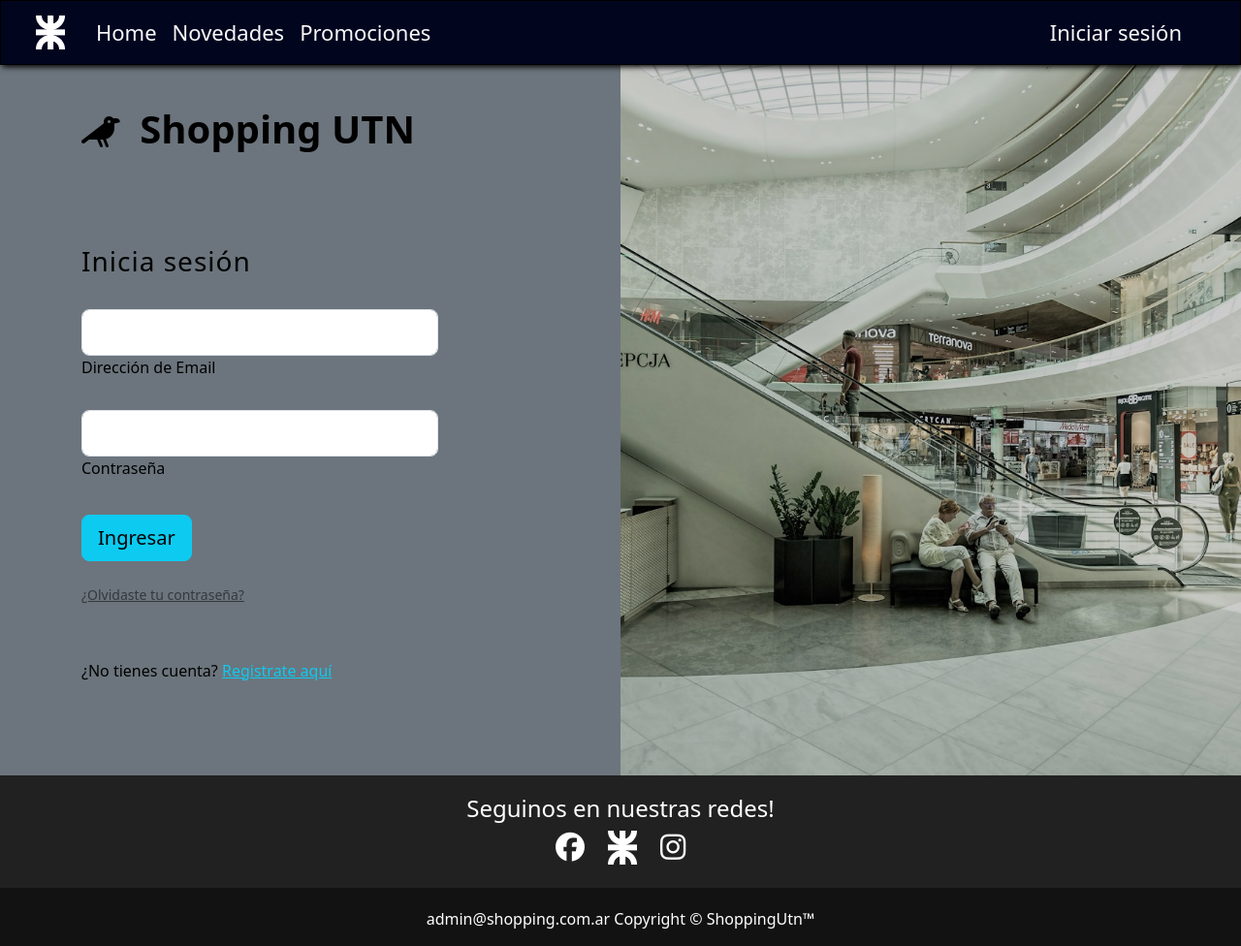
After one commit to LucaOlivieri03/tp-entornos, a PHP site: page /sesion.php in a window 1280 px wide. The commit adds this page. Shown: the whole page at 97% size. Run offline with PHP 8.4, Linux system fonts and the light colour scheme; some libraries are stand-ins or nearby versions.

Commit message:
Se empezó inicio de sesión, se agrupó a la navbar en un header dentro de la funcion navbarfooter

```diff
--- /dev/null
+++ b/estiloses.css
@@ -0,0 +1,27 @@
+
+
+.critemses {
+    background-size: cover;
+    background-position: center;
+    height: 100vh;
+    filter: brightness(80%);
+}
+
+.crs1 {
+    background-image: url(source/shopping1.jpg);
+}
+
+.crs2 {
+    background-image: url(source/shopping2.jpg);
+}
+
+.crs3 {
+    background-image: url(source/shopping3.jpg);
+}
+
+
+@media (max-width: 767px) {
+    .critemses {
+        display: none;
+    }
+}
--- a/navbarfooter.php
+++ b/navbarfooter.php
@@ -2,7 +2,7 @@
 
 function navbar(){
     echo <<<"HTML"
-
+    <header>
     <nav class="navbar navbar-expand-lg bg-body-tertiary fixed-top py-0">
     <div class="container-fluid contenedornavbar py-2"> <!-- NO CIERRA -->
       <a class="navbar-brand mx-lg-4" href="#"><img width="30px" src="source/logoutn.png"></a>
@@ -25,6 +25,7 @@ function navbar(){
       </div>
     </div>
   </nav>
+  </header>
   HTML;
 
 };
--- /dev/null
+++ b/sesion.php
@@ -0,0 +1,87 @@
+
+<html lang="es">
+<head>
+    <meta charset="UTF-8">
+    <meta name="viewport" content="width=device-width, initial-scale=1.0">
+    <title>Inicio sesión</title>
+    <link rel="icon" href="source/logoutn.png" type="image/png">
+    <link rel="stylesheet" href="estiloses.css">
+    <link rel="stylesheet" href="estilogeneral.css">
+    <link href="https://cdn.jsdelivr.net/npm/bootstrap@5.3.2/dist/css/bootstrap.min.css" rel="stylesheet" integrity="sha384-T3c6CoIi6uLrA9TneNEoa7RxnatzjcDSCmG1MXxSR1GAsXEV/Dwwykc2MPK8M2HN" crossorigin="anonymous">
+    <script src="https://kit.fontawesome.com/735bc52976.js" crossorigin="anonymous"></script>
+</head>
+
+<body>
+
+<!-- Navbar  -->
+<?php
+include_once "navbarfooter.php";  /* NO ANDA */
+    navbar();
+?>
+
+<!--login-->
+<section class="vh-100">
+    <div class="container-fluid">
+        <div class="row bg-secondary">
+            <div class="col-sm-6 text-black">
+
+                <div class="px-5 ms-xl-4 py-5">
+                <i class="fas fa-crow fa-2x me-3 pt-5 mt-xl-4""></i>
+                <span class="h1 fw-bold mb-0">Shopping UTN</span>
+                </div>
+
+                <div class="d-flex align-items-center h-custom-2 px-5 ms-xl-4 mt-5 pt-5 pt-xl-0 mt-xl-n5">
+
+                <form style="width: 23rem;">
+
+                    <h3 class="fw-normal mb-3 pb-3" style="letter-spacing: 1px;">Inicia sesión</h3>
+
+                    <div data-mdb-input-init class="form-outline mb-4">
+                    <input type="email" id="mailinicio" class="form-control form-control-lg" />
+                    <label class="form-label" for="mailinicio">Dirección de Email</label>
+                    </div>
+
+                    <div data-mdb-input-init class="form-outline mb-4">
+                    <input type="password" id="pswinicio" class="form-control form-control-lg" />
+                    <label class="form-label" for="pswinicio">Contraseña</label>
+                    </div>
+
+                    <div class="pt-1 mb-4">
+                    <button data-mdb-button-init data-mdb-ripple-init class="btn btn-info btn-lg btn-block" type="button">Ingresar</button>
+                    </div>
+
+                    <p class="small mb-5 pb-lg-2"><a class="text-muted" href="#!">¿Olvidaste tu contraseña?</a></p>
+                    <p>¿No tienes cuenta? <a href="#!" class="link-info">Registrate aquí</a></p>
+
+                </form>
+
+                </div>
+
+            </div>
+
+            <div class="col-sm-6 px-0 d-none d-sm-block">
+                <div id="carruselses" class="carousel slide" data-bs-ride="carousel">
+                    <div class="carousel-inner">
+                        <div class="carousel-item active">
+                            <div class="crs1 critemses"></div>
+                            </div>
+                            <div class="carousel-item">
+                                <div class="crs2 critemses"></div>
+                            </div>
+                            <div class="carousel-item">
+                                <div class="crs3 critemses"></div>
+                            </div>
+                    </div>
+            </div>
+        </div>
+    </div>
+</section>
+
+<!-- Footer  -->
+<?php
+footer();
+?>
+
+</body>
+
+</html>
```
Also changed, not shown: index.php (line endings or trailing spaces).
